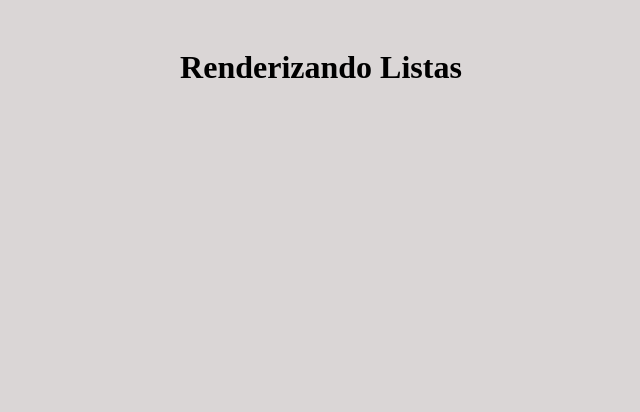
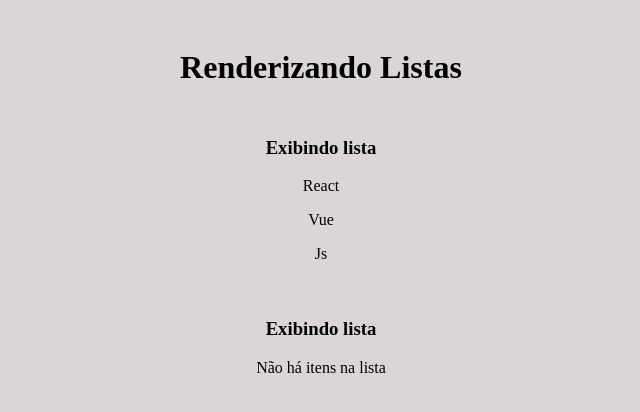
Before and after one commit to RusthenRonald/Projeto-React, a React (Create React App) app in the folder meu-projeto/: page / in a window 1280 px wide. Shown: the top 412 px of the page, without its empty margins (319-959 px from the left). Built offline with nearby package versions, Linux system fonts and the light colour scheme.

Commit message:
fazendo renderização condicional

```diff
--- a/meu-projeto/src/App.js
+++ b/meu-projeto/src/App.js
@@ -1,5 +1,6 @@
 import logo from './logo.svg';
 import './App.css';
+import OutraLista from './components/OutraLista';
 function App() {
 
   const minhalista =['React','Vue','Js']
@@ -7,6 +8,8 @@ function App() {
   return (
     <div className="App">
       <h1>Renderizando Listas</h1>
+      <OutraLista Lista={minhalista}/>
+      <OutraLista Lista={[]}/>
     </div>
   );
 }
--- a/meu-projeto/src/components/OutraLista.js
+++ b/meu-projeto/src/components/OutraLista.js
@@ -0,0 +1,14 @@
+function OutraLista({Lista}){
+    return(
+        <div>
+            <h3>Exibindo lista</h3>
+            {Lista.length>0 ? (
+                Lista.map((item,index)=>(
+                    <p key={index}>{item}</p>
+                ))):(
+                    <p>Não há itens na lista</p>
+                )
+            }
+        </div>
+    )
+} export default OutraLista
```
